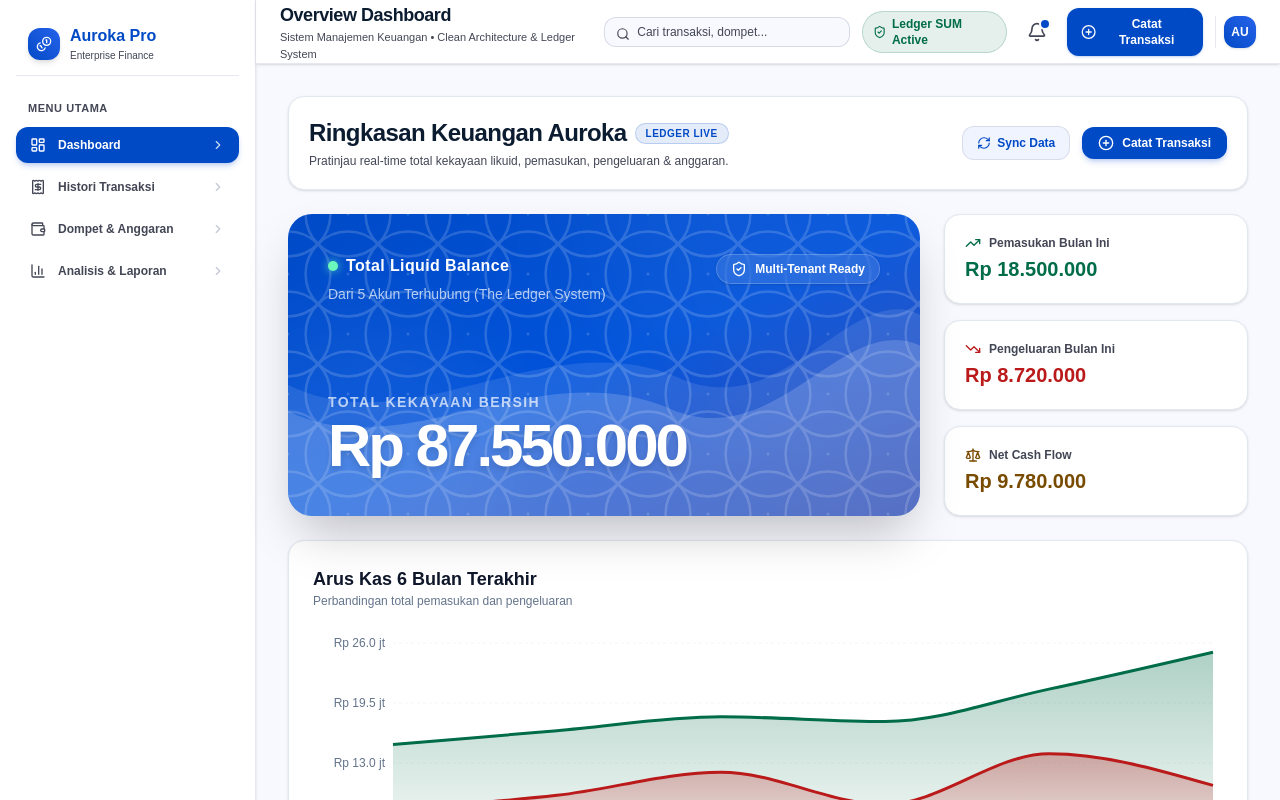
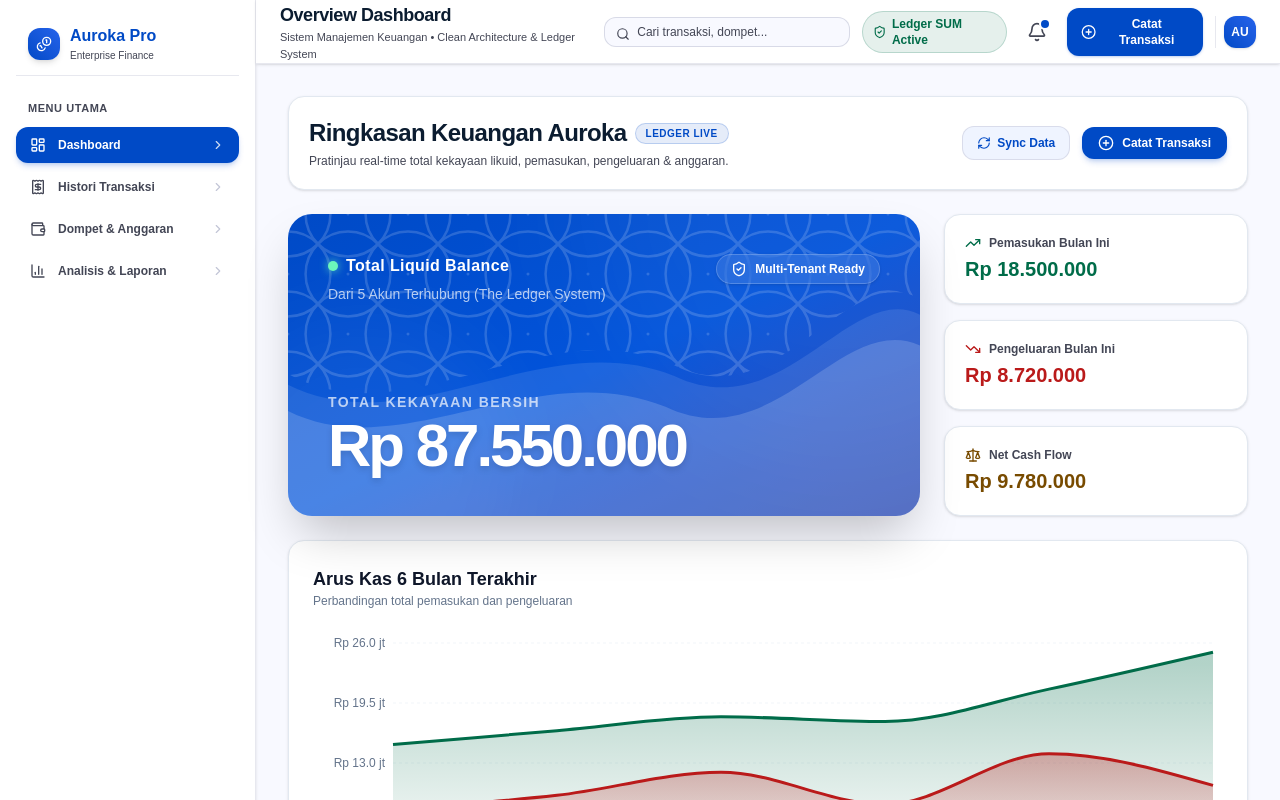
Before and after one commit to mazkama/auroka, a Next.js app: page /dashboard in a window 1280 px wide. Shown: the top 800 px of the page. Built offline with nearby package versions, Linux system fonts and the light colour scheme.

Commit message:
style(dashboard): mask out Batik Kawung pattern under wave area so wave stays completely clean

```diff
--- a/src/app/dashboard/page.tsx
+++ b/src/app/dashboard/page.tsx
@@ -75,7 +75,7 @@ export default function DashboardPage() {
             <div className="absolute top-0 right-0 w-[500px] h-[500px] bg-white/5 rounded-full blur-3xl -translate-y-1/2 translate-x-1/3 pointer-events-none transition-transform duration-700 group-hover:scale-110"></div>
             <div className="absolute bottom-0 left-0 w-[300px] h-[300px] bg-white/5 rounded-full blur-2xl translate-y-1/3 -translate-x-1/4 pointer-events-none"></div>
 
-            {/* 1. Unstretched Batik Kawung Outline Pattern (True Scale 1:1, Bold Stroke) */}
+            {/* 1. Unstretched Batik Kawung Outline Pattern (Masked Out Underneath Wave Area) */}
             <svg
               className="absolute inset-0 w-full h-full opacity-[0.16] pointer-events-none text-white"
               xmlns="http://www.w3.org/2000/svg"
@@ -90,8 +90,14 @@ export default function DashboardPage() {
                     <circle cx="30" cy="30" r="42.42" />
                   </g>
                 </pattern>
+
+                {/* Mask to ensure wave area has ZERO motif inside it */}
+                <mask id="motif-wave-mask" maskContentUnits="objectBoundingBox">
+                  <rect width="1" height="1" fill="white" />
+                  <path fill="black" d="M 0,0.53 C 0.19,0.75 0.40,0.31 0.61,0.50 C 0.78,0.68 0.88,0.15 1,0.28 L 1,1 L 0,1 Z" />
+                </mask>
               </defs>
-              <rect width="100%" height="100%" fill="url(#pattern-kawung-bold)" />
+              <rect width="100%" height="100%" fill="url(#pattern-kawung-bold)" mask="url(#motif-wave-mask)" />
             </svg>
 
             {/* 2. 2-Layer Sweeping Wave (Lower on Left, Higher on Right) */}
```
